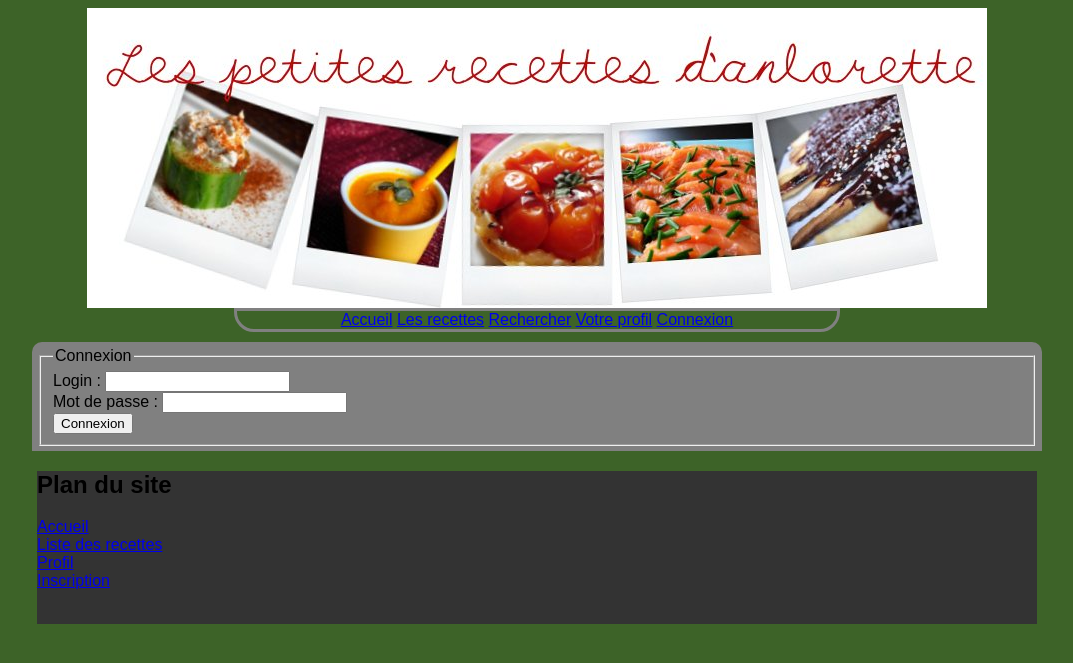
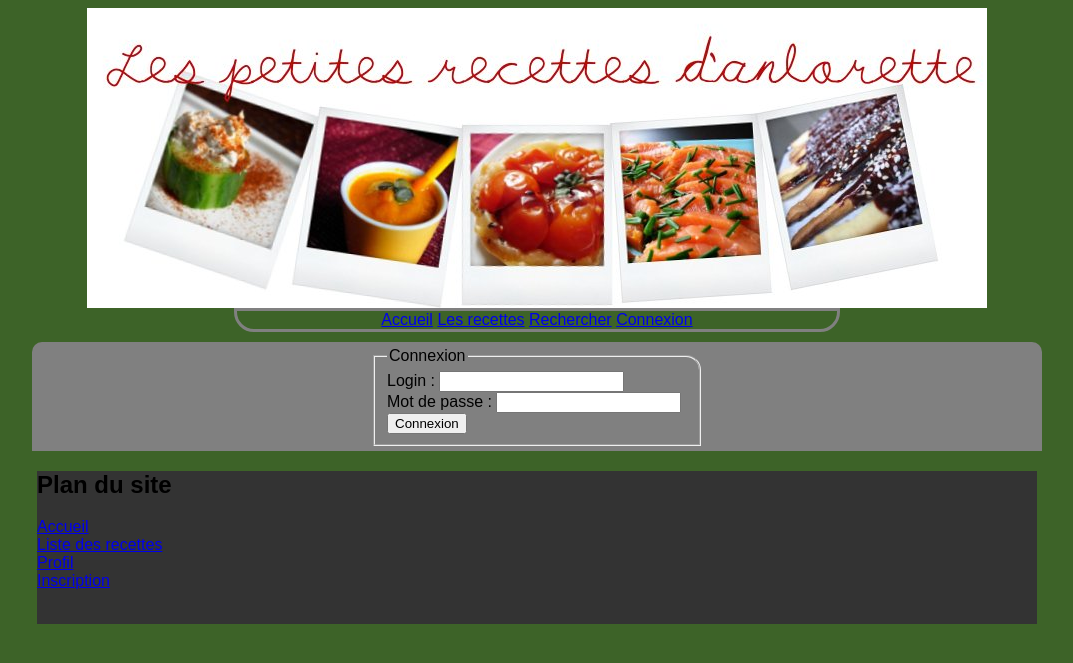
Before and after one commit to neovoxel/cuisine-resort, a PHP site: page /index.php?page=connexion in a window 1280 px wide. Shown: the top 663 px of the page, without its empty margins (103-1176 px from the left). Run offline with PHP 8.4, Linux system fonts and the light colour scheme.

Commit message:
Modifications mineures (modification du style de la page de connexion principalement).

```diff
--- a/site/css/style.css
+++ b/site/css/style.css
@@ -169,6 +169,13 @@ hr {
 	margin: 10px;
 }
 
+#formulaire_connexion {
+	width: 300px;
+	margin: 0 auto;
+	display: block;
+	border-radius: 0 15px 0 0;
+}
+
 #pied {
 	bottom: auto;
 	margin-left: auto;
--- a/site/includes/connexion.inc.php
+++ b/site/includes/connexion.inc.php
@@ -20,7 +20,7 @@ if (isset($_REQUEST['form_log'])) {
 	<fieldset id="formulaire_connexion">
 		<legend>Connexion</legend>
 		<?php if (isset($erreur_login)) echo '<span style="color:red;">'.$erreur_login.'</span><br />'; ?>
-		Login : <input type="text" name="login" ><br />
+		Login : <input type="text" name="login" <?php if (isset($erreur_login)) echo "value=\"$login\""; ?> ><br />
 		Mot de passe : <input type="password" name="pwd" ><br />
 		<input type="submit" name="form_log" value="Connexion">
 	</fieldset>
--- a/site/includes/lib.inc.php
+++ b/site/includes/lib.inc.php
@@ -232,7 +232,7 @@ EOF;
 
 			$commentaire=<<<EOF
 			<div class="commentaire">
-				<p><h4>Commentaire de $idUtil pour la recette $idRecette le $dateCom.</h4></p>
+				<p><h4>Commentaire de $idUtil sur la recette $idRecette le $dateCom.</h4></p>
 				<p>$textCom</p>
 			</div>
 EOF;
--- a/site/includes/navigation.inc.php
+++ b/site/includes/navigation.inc.php
@@ -1,10 +1,11 @@
 <a href="./index.php?page=accueil">Accueil</a>
 <a href="./index.php?page=recettes">Les recettes</a>
 <a href="./index.php?page=recherche">Rechercher</a>
-<a href="./index.php?page=profil">Votre profil</a>
 <?php
-if (isset($_SESSION['id_user']))
+if (isset($_SESSION['id_user'])) {
+	echo '<a href="./index.php?page=profil">Votre profil</a>'."\n";
 	echo '<a href="./index.php?page=deconnexion">Déconnexion</a>';
+}
 else
 	echo '<a href="./index.php?page=connexion">Connexion</a>';
 ?>
```
Also changed, not shown: site/includes/profil.inc.php (+4 -4 lines).
